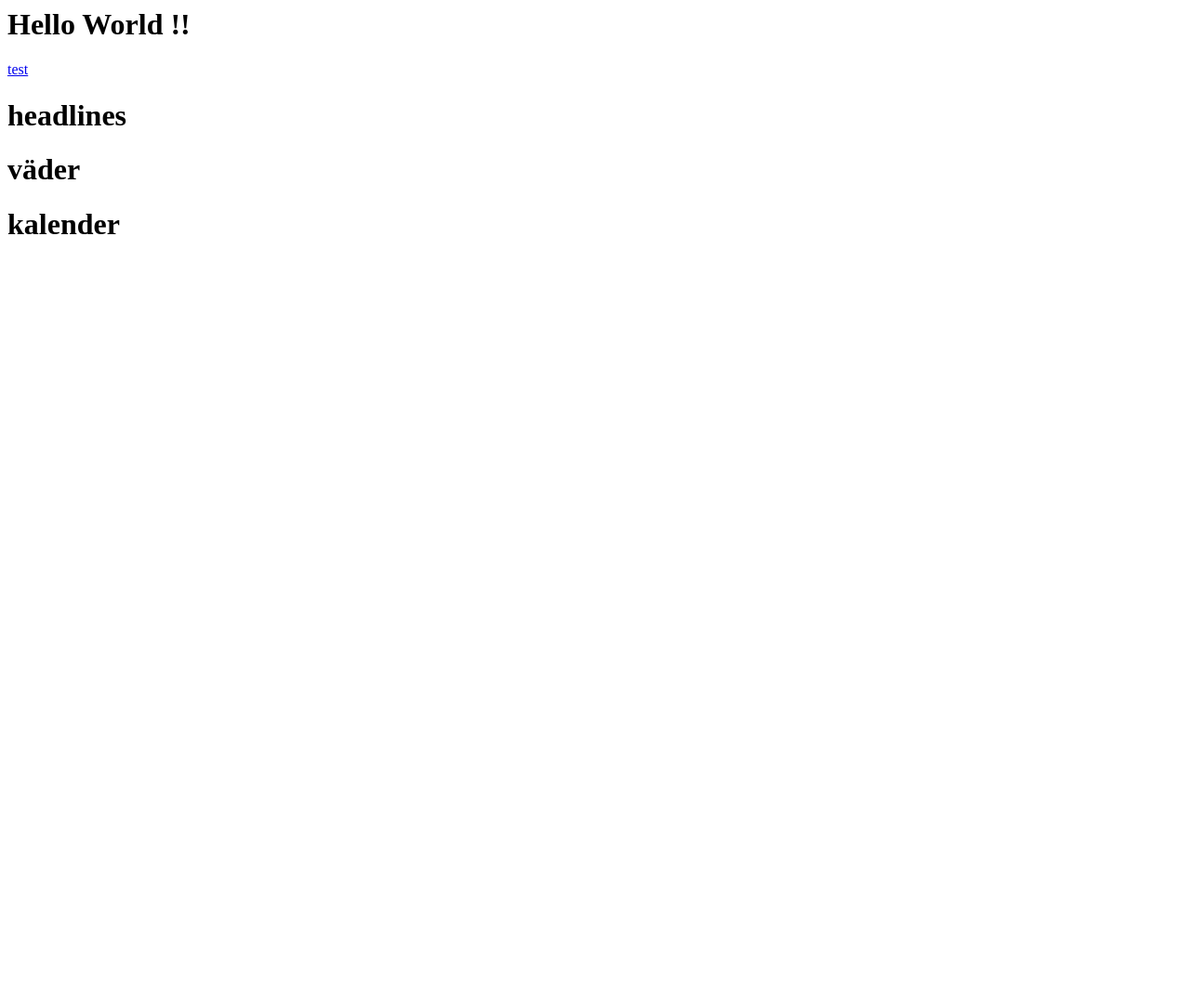
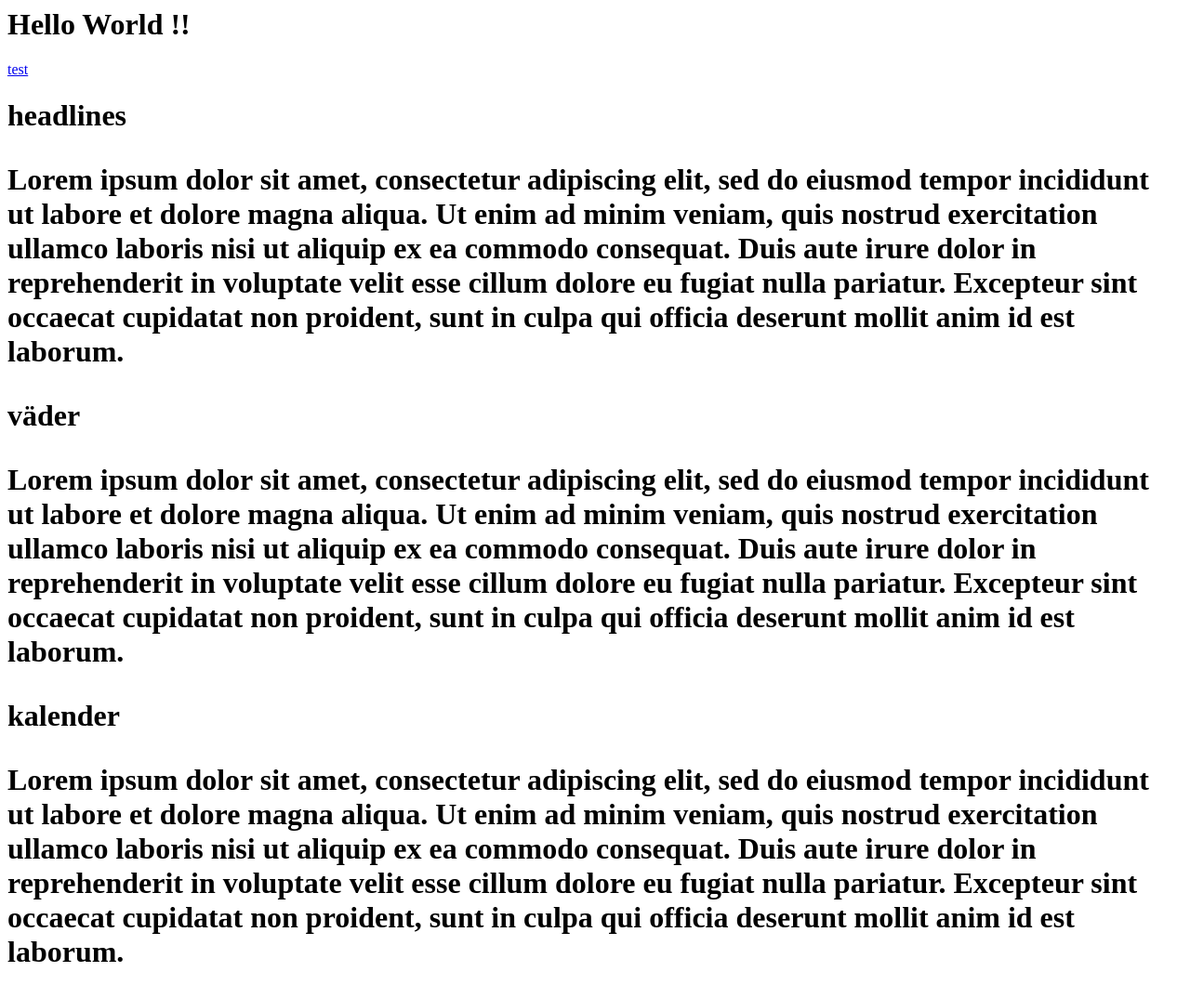
Before and after one commit to KNis031/my-project, a plain HTML site: page index.html in a window 1280 px wide. Shown: the whole page at 93% size. Before the commit the page ends 800 px from the top, so only its background shows below. Drawn offline with Linux system fonts and the light colour scheme.

Commit message:
Update index.html

```diff
--- a/index.html
+++ b/index.html
@@ -3,15 +3,15 @@
 
 <div>
   <h1> headlines </h>
-
+  <p> Lorem ipsum dolor sit amet, consectetur adipiscing elit, sed do eiusmod tempor incididunt ut labore et dolore magna aliqua. Ut enim ad minim veniam, quis nostrud exercitation ullamco laboris nisi ut aliquip ex ea commodo consequat. Duis aute irure dolor in reprehenderit in voluptate velit esse cillum dolore eu fugiat nulla pariatur. Excepteur sint occaecat cupidatat non proident, sunt in culpa qui officia deserunt mollit anim id est laborum. <p>
 </div>
 
 <div class="wrapper">
   <h1> väder </h>
-
+  <p> Lorem ipsum dolor sit amet, consectetur adipiscing elit, sed do eiusmod tempor incididunt ut labore et dolore magna aliqua. Ut enim ad minim veniam, quis nostrud exercitation ullamco laboris nisi ut aliquip ex ea commodo consequat. Duis aute irure dolor in reprehenderit in voluptate velit esse cillum dolore eu fugiat nulla pariatur. Excepteur sint occaecat cupidatat non proident, sunt in culpa qui officia deserunt mollit anim id est laborum. <p>
 </div>
 
 <div>
   <h1> kalender </h>
-
+  <p> Lorem ipsum dolor sit amet, consectetur adipiscing elit, sed do eiusmod tempor incididunt ut labore et dolore magna aliqua. Ut enim ad minim veniam, quis nostrud exercitation ullamco laboris nisi ut aliquip ex ea commodo consequat. Duis aute irure dolor in reprehenderit in voluptate velit esse cillum dolore eu fugiat nulla pariatur. Excepteur sint occaecat cupidatat non proident, sunt in culpa qui officia deserunt mollit anim id est laborum. <p>
 </div>
```
